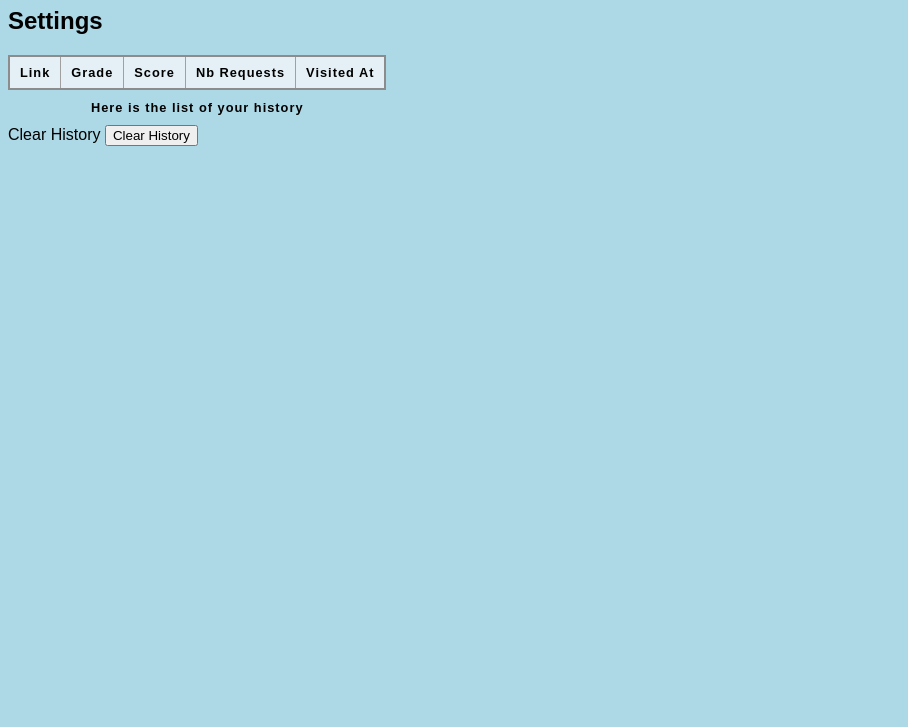
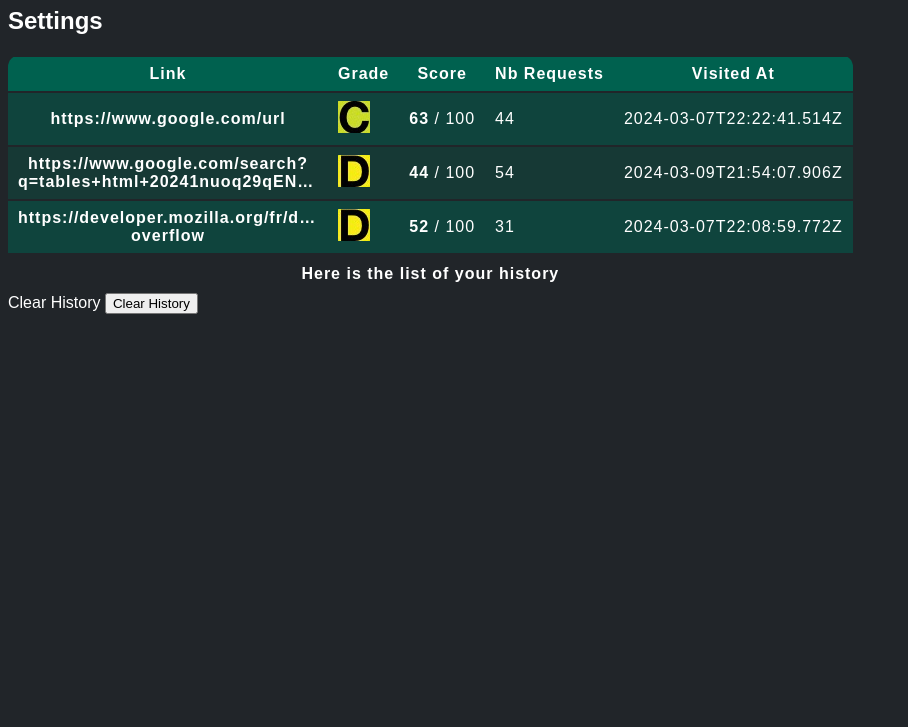
Before and after one commit to les-enovateurs/estimate-good-website, a browser extension: page options.html in a window 1280 px wide. Shown: the part 73-800 px from the top of the page, without its empty margins (0-908 px from the left). Drawn offline with Linux system fonts and the light colour scheme.

Commit message:
update the design

```diff
--- a/options.css
+++ b/options.css
@@ -1,14 +1,17 @@
 body {
-  background: lightblue;
+  color: white;
+  background: #212529;
   font-family: Arial,sans-serif;
 }
 
+/* table */
 table {
-  border-collapse: collapse;
-  border: 2px solid rgb(140 140 140);
-  font-family: sans-serif;
-  font-size: 0.8rem;
+  border-spacing: 0px 2px;
+  border-collapse: separate;
+  border-radius: 12px;
+  font-size: 1rem;
   letter-spacing: 1px;
+  overflow: hidden;
 }
 
 caption {
@@ -19,12 +22,12 @@ caption {
 
 thead,
 tfoot {
-  background-color: rgb(228 240 245);
+  background-color: #00614f;
+  font-weight: bold;
 }
 
 th,
 td {
-  border: 1px solid rgb(160 160 160);
   padding: 8px 10px;
 }
 
@@ -33,18 +36,25 @@ td:last-of-type {
 }
 
 tbody > tr:nth-of-type(even) {
-  background-color: rgb(237 238 242);
+  background-color: #00614f55;
 }
 
-tfoot th {
-  text-align: right;
+tbody > tr:nth-of-type(odd) {
+  background-color: #00614f88;
 }
 
-tfoot td {
-  font-weight: bold;
+tbody > tr {
+  border: 2px solid #212529;
 }
 
+/*tbody > tr:hover {
+  filter: brightness(200%);
+}
+*/
 .link-url {
-  max-width: 100px;
+  max-width: 300px;
   text-overflow: ellipsis;
+  overflow: hidden;
 }
+
+/* END table */
--- a/options.js
+++ b/options.js
@@ -1,6 +1,6 @@
 window.addEventListener('DOMContentLoaded', (event) => {
     //console.log('DOM fully loaded and parsed');
-    //console.log({...localStorage});
+    console.log(JSON.stringify({...localStorage}));
 
     const table = document.getElementById("list-of-url-table");
     if(!table) {
@@ -12,13 +12,17 @@ window.addEventListener('DOMContentLoaded', (event) => {
     const tbody = document.createElement("tbody");
     table.appendChild(tbody);
 
-    const items = { ...localStorage };
+    //const items = { ...localStorage };
+    const items = {
+        "https://www.google.com/url": '{"grade":"C","score":63,"requests":44,"id":"5277e57b-ec03-4c2b-85b5-b389a4914b5c","expirationDate":1710454961512,"visitedAt":"2024-03-07T22:22:41.514Z"}',
+        "https://www.google.com/search?q=tables+html+20241nuoq29qENwEYxw": '{"grade":"D","score":44,"requests":54,"id":"9ef62ed4-46e8-4890-93b1-75955595b047","expirationDate":1710626047905,"visitedAt":"2024-03-09T21:54:07.906Z"}',
+        "https://developer.mozilla.org/fr/docs/Web/CSS/text-overflow": '{"grade":"D","score":52,"requests":31,"id":"77e24428-ad2f-4599-9cd2-fb85a81bcd16","expirationDate":1710454139769,"visitedAt":"2024-03-07T22:08:59.772Z"}'
+    };
     const rows = Object.entries(items)
     // sort desc by visited at
     const rowsSortedByVisitedAt = rows.slice().sort(([keyA, valueA],[keyB, valueB]) => {
         const a = JSON.parse(valueA);
         const b = JSON.parse(valueB);
-        console.log(a["visitedAt"] < b["visitedAt"])
         return a["visitedAt"] < b["visitedAt"];
     });
 
@@ -90,10 +94,10 @@ function createRow(link, otherData) {
     thLink.innerHTML = link;
 
     const tdGrade = document.createElement("td");
-    tdGrade.innerHTML = parsedData["grade"];
+    tdGrade.innerHTML = `<img src="icons/${parsedData["grade"]}.jpg" />`;
 
     const tdScore = document.createElement("td");
-    tdScore.innerHTML = `${parsedData["score"]} / 100`;
+    tdScore.innerHTML = `<span style="font-weight:bold">${parsedData["score"]}</span> / 100`;
 
     const tdRequests = document.createElement("td");
     tdRequests.innerHTML = parsedData["requests"];
```
